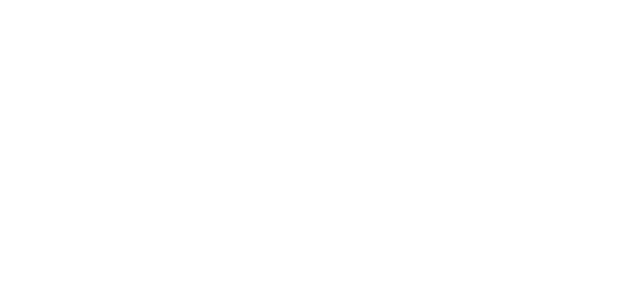
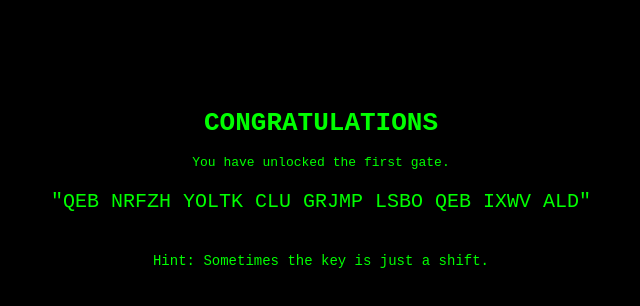
Before and after one commit to VnOxx77/hidden-gate, a plain HTML site: page next.html in a window 1280 px wide. Shown: the whole page, without its empty margins (319-959 px from the left). Drawn offline with Linux system fonts and the light colour scheme.

Commit message:
Update next.html

```diff
--- a/next.html
+++ b/next.html
@@ -8,3 +8,36 @@ function checkPassword() {
   }
 }
 </script>
+
+<!DOCTYPE html>
+<html lang="en">
+<head>
+  <meta charset="UTF-8">
+  <title>The Next Gate</title>
+  <style>
+    body {
+      background-color: black;
+      color: #00ff00;
+      font-family: monospace;
+      text-align: center;
+      padding-top: 100px;
+    }
+    .clue {
+      font-size: 20px;
+      margin-top: 20px;
+    }
+  </style>
+</head>
+<body>
+  <h1>CONGRATULATIONS</h1>
+  <p>You have unlocked the first gate.</p>
+
+  <div class="clue">
+    "QEB NRFZH YOLTK CLU GRJMP LSBO QEB IXWV ALD"
+  </div>
+
+  <p style="margin-top:40px; font-size:14px;">
+    Hint: Sometimes the key is just a shift.
+  </p>
+</body>
+</html>
```
